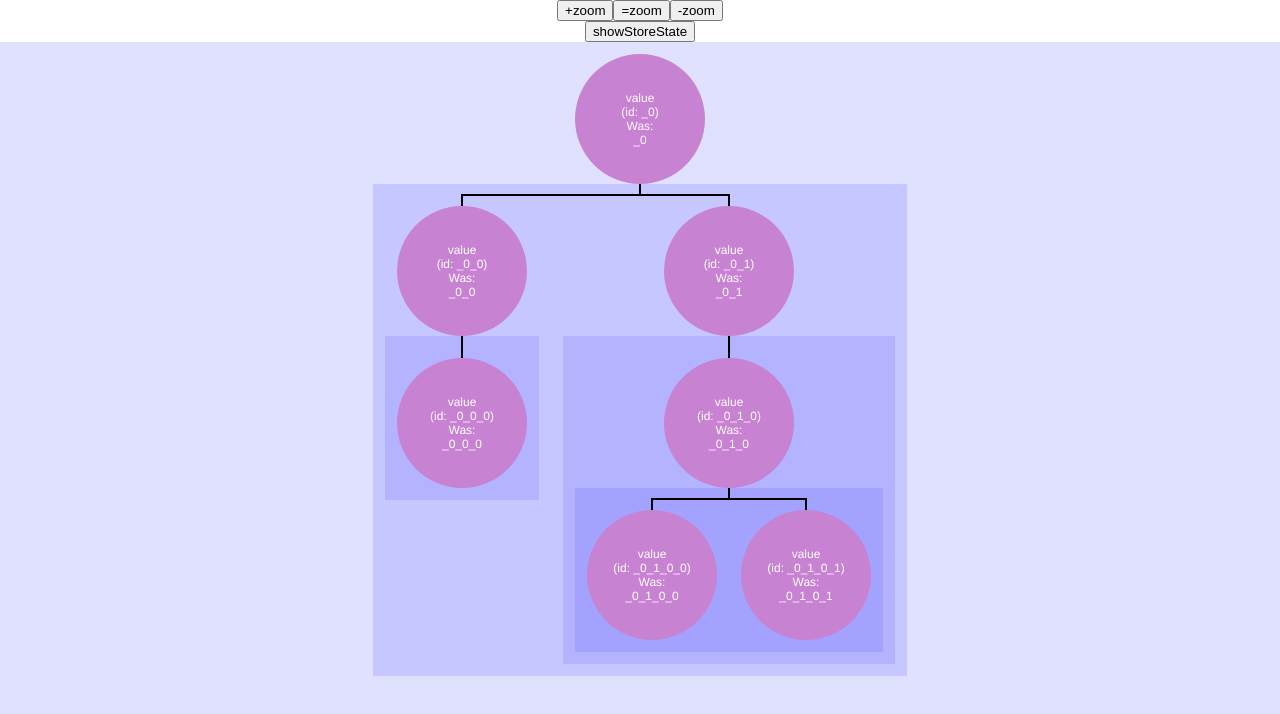
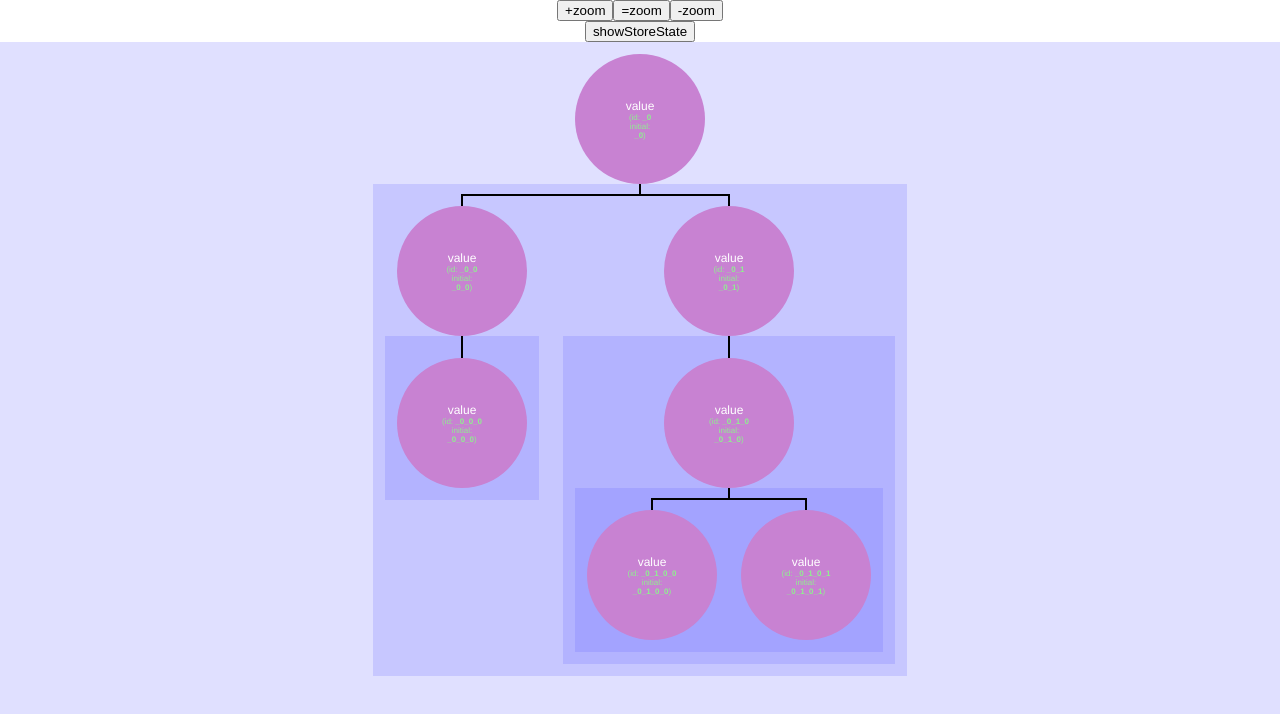
Before and after one commit to caballerofelipe/scriptrunner, a Vue app: page / in a window 1280 px wide. Shown: the top 714 px of the page. Built offline with nearby package versions, Linux system fonts and the light colour scheme.

Commit message:
Minor: added debug code.

```diff
--- a/src/components/subTree.vue
+++ b/src/components/subTree.vue
@@ -4,8 +4,10 @@
 			draggable="true"
 			>
 			<div class="node" title="Incomplete drag and drop features... see the docs.">
-				{{node.nodeValue}}<br>(id: {{node.id}})
-				<br>Was:<br>{{node.originalID}}
+				{{node.nodeValue}}
+				<div style="font-size: 8px; color: lightgreen;"><!-- DEBUG -->
+					(id: <b>{{node.id}}</b><br>initial:<br><b>{{node.originalID}}</b>)
+				</div>
 			</div>
 			<subTreesRow
 				v-if='node.processTree && node.processTree.length'
```
